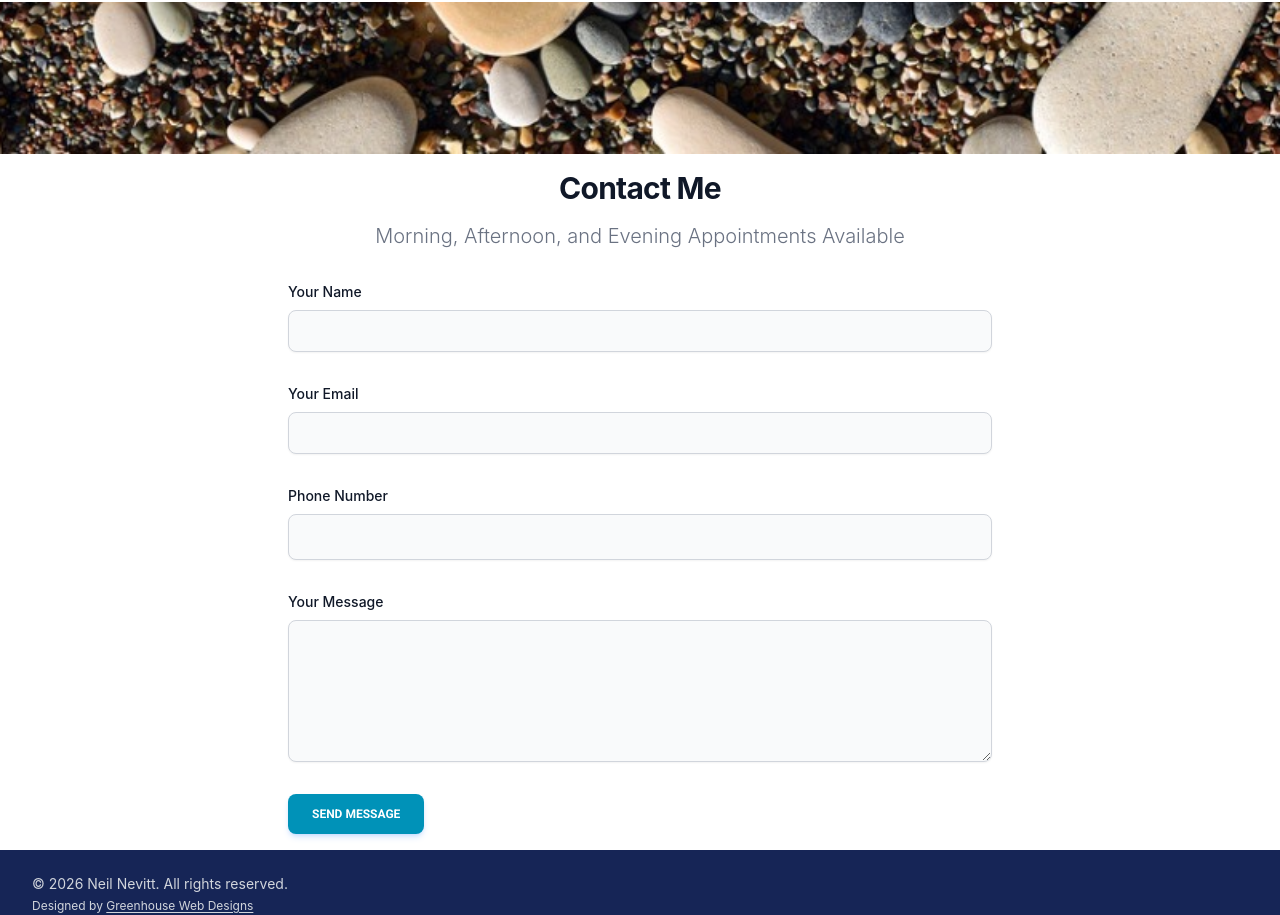
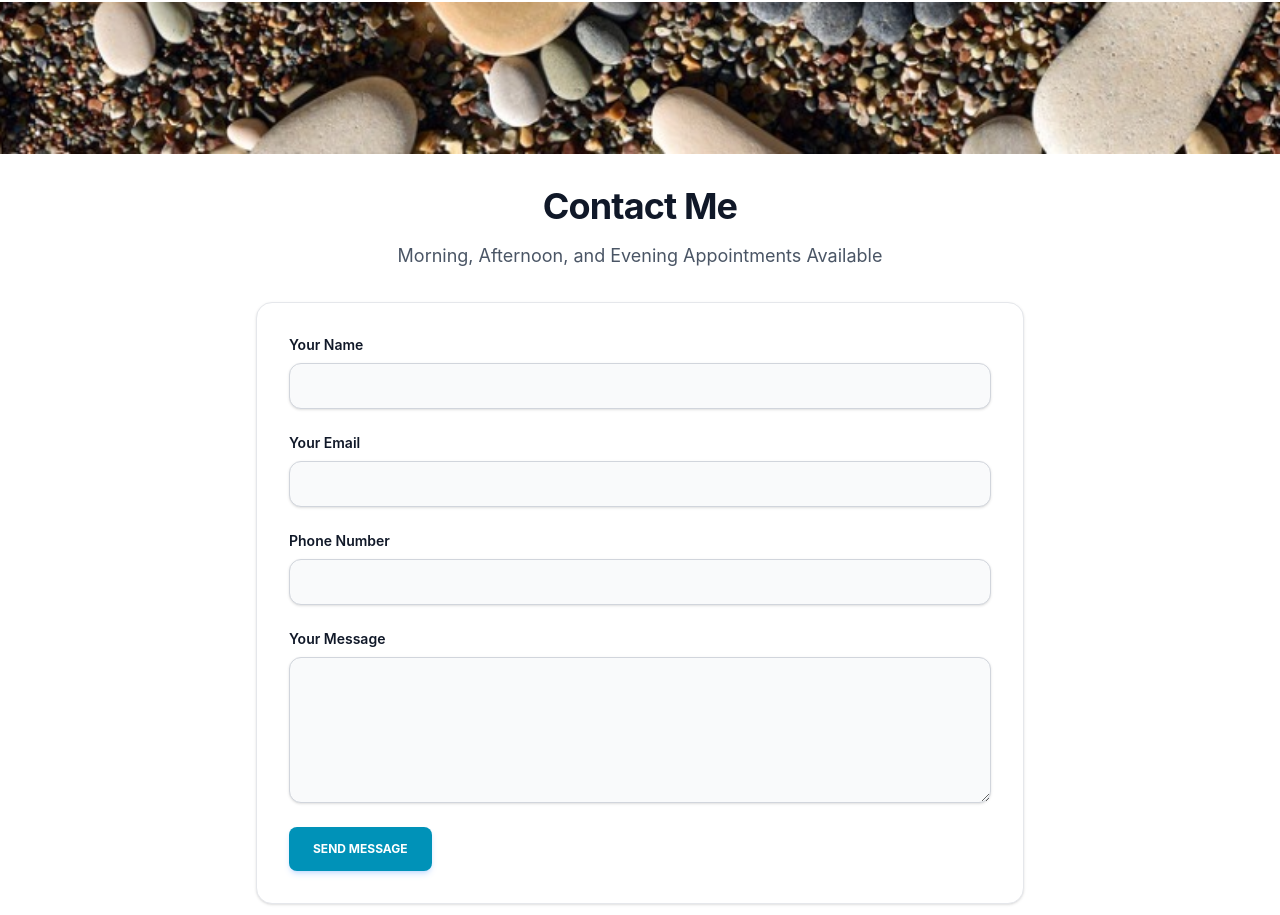
Before and after one commit to jacobadam/nn-podiatry, a React (Vite) app: page /contact in a window 1280 px wide. Shown: the part 150-1065 px from the top of the page. Built offline with nearby package versions, Linux system fonts and the light colour scheme; no server answers.

Commit message:
update styles with tailwind v4 and improve feedback states

```diff
--- a/src/Contact.jsx
+++ b/src/Contact.jsx
@@ -4,6 +4,7 @@ export default function Contact() {
   const form = useRef();
   const [messageSent, setMessageSent] = useState(false);
   const [errorMessage, setErrorMessage] = useState("");
+  const [isSubmitting, setIsSubmitting] = useState(false);
 
   const scrollToTop = () => {
     window.scrollTo({ top: 0, behavior: "smooth" });
@@ -11,6 +12,9 @@ export default function Contact() {
 
   const sendEmail = async (e) => {
     e.preventDefault();
+    setIsSubmitting(true);
+    setErrorMessage("");
+    setMessageSent(false);
 
     const formData = new FormData(form.current);
     formData.append("access_key", "c2198003-fca5-4918-ada8-577176be7de1");
@@ -25,8 +29,8 @@ export default function Contact() {
 
       if (result.success) {
         setMessageSent(true);
-        setErrorMessage("");
         form.current.reset();
+        scrollToTop();
         setTimeout(() => setMessageSent(false), 5000);
       } else {
         setErrorMessage("Submission failed. Please try again.");
@@ -34,44 +38,53 @@ export default function Contact() {
     } catch (error) {
       console.error("Error:", error);
       setErrorMessage("Something went wrong. Please try again.");
+    } finally {
+      setIsSubmitting(false);
     }
   };
 
   return (
-    <>
-      <section aria-labelledby="contact-title">
-        <div className="max-w-(--breakpoint-md) mx-auto p-4 sm:px-6 lg:px-8">
+    <section
+      aria-labelledby="contact-title"
+      className="mx-auto max-w-7xl px-4 py-8 sm:px-6 lg:px-8"
+    >
+      <div className="mx-auto max-w-3xl text-center">
         <h1
-            className="mb-4 text-3xl tracking-tight font-bold text-center text-gray-900"
           id="contact-title"
+          className="text-3xl font-bold tracking-tight text-gray-900 sm:text-4xl"
         >
           Contact Me
         </h1>
-          <p className="mb-8 font-light text-center text-gray-500 sm:text-xl">
+        <p className="mt-4 text-base leading-7 text-gray-600 sm:text-lg">
           Morning, Afternoon, and Evening Appointments Available
         </p>
+      </div>
+
+      <div className="mx-auto mt-8 max-w-3xl rounded-2xl border border-gray-200 bg-white p-6 shadow-sm sm:p-8">
         {messageSent && (
-            <p
-              className="text-center text-cyan-600 text-xl font-bold"
+          <div
+            className="mb-6 rounded-2xl border border-cyan-200 bg-cyan-50 px-4 py-3 text-sm font-medium text-cyan-800 sm:text-base"
             aria-live="polite"
           >
-              Message sent!
-            </p>
+            Message sent successfully.
+          </div>
         )}
+
         {errorMessage && (
-            <p
-              className="text-center text-red-600 text-xl font-bold py-4"
+          <div
+            className="mb-6 rounded-2xl border border-red-200 bg-red-50 px-4 py-3 text-sm font-medium text-red-700 sm:text-base"
             aria-live="assertive"
             role="alert"
           >
             {errorMessage}
-            </p>
+          </div>
         )}
+
         <form
-            className="space-y-8"
+          className="space-y-6"
           ref={form}
           onSubmit={sendEmail}
-            aria-labelledby="contact-form"
+          aria-label="Contact form"
         >
           <input type="hidden" name="from_name" value="Neil Nevitt Website" />
           <input
@@ -83,7 +96,7 @@ export default function Contact() {
           <div>
             <label
               htmlFor="user_name"
-                className="block mb-2 text-sm font-medium text-gray-900"
+              className="mb-2 block text-sm font-semibold text-gray-900"
             >
               Your Name
             </label>
@@ -92,13 +105,14 @@ export default function Contact() {
               type="text"
               name="name"
               required
-                className="shadow-xs bg-gray-50 border border-gray-300 text-gray-900 text-sm rounded-lg focus:ring-primary-500 focus:border-primary-500 block w-full p-2.5"
+              className="block w-full rounded-xl border border-gray-300 bg-gray-50 px-4 py-3 text-sm text-gray-900 shadow-sm outline-none transition focus:border-cyan-600 focus:ring-2 focus:ring-cyan-600/20"
             />
           </div>
+
           <div>
             <label
               htmlFor="user_email"
-                className="block mb-2 text-sm font-medium text-gray-900"
+              className="mb-2 block text-sm font-semibold text-gray-900"
             >
               Your Email
             </label>
@@ -107,13 +121,14 @@ export default function Contact() {
               type="email"
               name="email"
               required
-                className="shadow-xs bg-gray-50 border border-gray-300 text-gray-900 text-sm rounded-lg focus:ring-primary-500 focus:border-primary-500 block w-full p-2.5"
+              className="block w-full rounded-xl border border-gray-300 bg-gray-50 px-4 py-3 text-sm text-gray-900 shadow-sm outline-none transition focus:border-cyan-600 focus:ring-2 focus:ring-cyan-600/20"
             />
           </div>
+
           <div>
             <label
               htmlFor="user_number"
-                className="block mb-2 text-sm font-medium text-gray-900"
+              className="mb-2 block text-sm font-semibold text-gray-900"
             >
               Phone Number
             </label>
@@ -122,13 +137,14 @@ export default function Contact() {
               type="tel"
               name="phone"
               required
-                className="block p-3 w-full text-sm text-gray-900 bg-gray-50 rounded-lg border border-gray-300 shadow-xs focus:ring-primary-500 focus:border-primary-500"
+              className="block w-full rounded-xl border border-gray-300 bg-gray-50 px-4 py-3 text-sm text-gray-900 shadow-sm outline-none transition focus:border-cyan-600 focus:ring-2 focus:ring-cyan-600/20"
             />
           </div>
-            <div className="sm:col-span-2">
+
+          <div>
             <label
               htmlFor="message"
-                className="block mb-2 text-sm font-medium text-gray-900"
+              className="mb-2 block text-sm font-semibold text-gray-900"
             >
               Your Message
             </label>
@@ -137,19 +153,19 @@ export default function Contact() {
               name="message"
               rows="6"
               required
-                className="block p-2.5 w-full text-sm text-gray-900 bg-gray-50 rounded-lg shadow-xs border border-gray-300 focus:ring-primary-500 focus:border-primary-500"
-              ></textarea>
+              className="block w-full rounded-xl border border-gray-300 bg-gray-50 px-4 py-3 text-sm text-gray-900 shadow-sm outline-none transition focus:border-cyan-600 focus:ring-2 focus:ring-cyan-600/20"
+            />
           </div>
+
           <button
             type="submit"
-              className="select-none rounded-lg bg-cyan-600 py-3 px-6 text-center align-middle font-sans text-xs font-bold uppercase text-white shadow-md shadow-blue-500/20 transition-all hover:shadow-lg hover:shadow-blue-500/40 focus:opacity-[0.85] focus:shadow-none active:opacity-[0.85] active:shadow-none disabled:pointer-events-none disabled:opacity-50 disabled:shadow-none"
-              onClick={scrollToTop}
+            disabled={isSubmitting}
+            className="inline-flex min-h-11 w-full items-center justify-center select-none rounded-lg bg-cyan-600 px-6 py-3 text-center text-xs font-bold uppercase text-white shadow-md shadow-blue-500/20 transition-all hover:shadow-lg hover:shadow-blue-500/40 focus:opacity-[0.85] focus:shadow-none active:opacity-[0.85] active:shadow-none disabled:pointer-events-none disabled:opacity-50 disabled:shadow-none sm:w-auto"
           >
-              Send message
+            {isSubmitting ? "Sending..." : "Send message"}
           </button>
         </form>
       </div>
     </section>
-    </>
   );
 }
```
Lines whose indentation alone changed are shown as unchanged.
